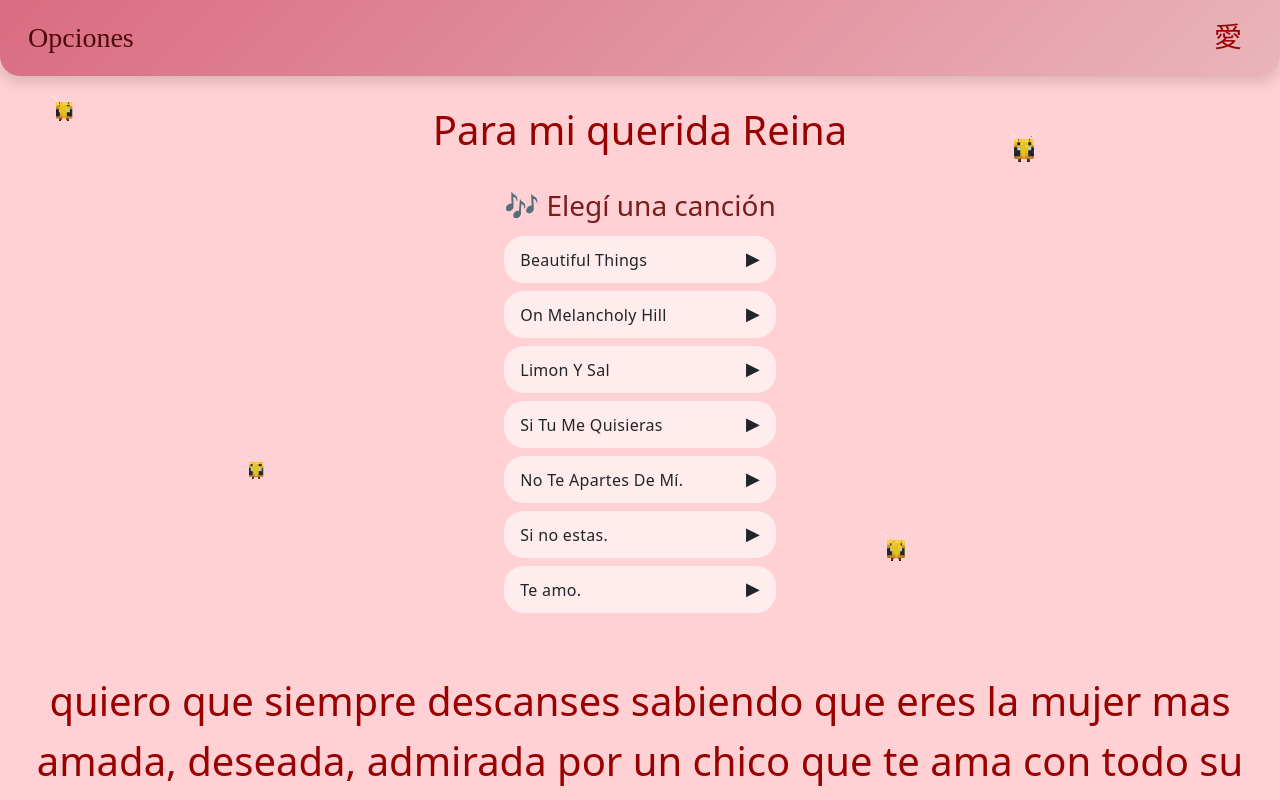
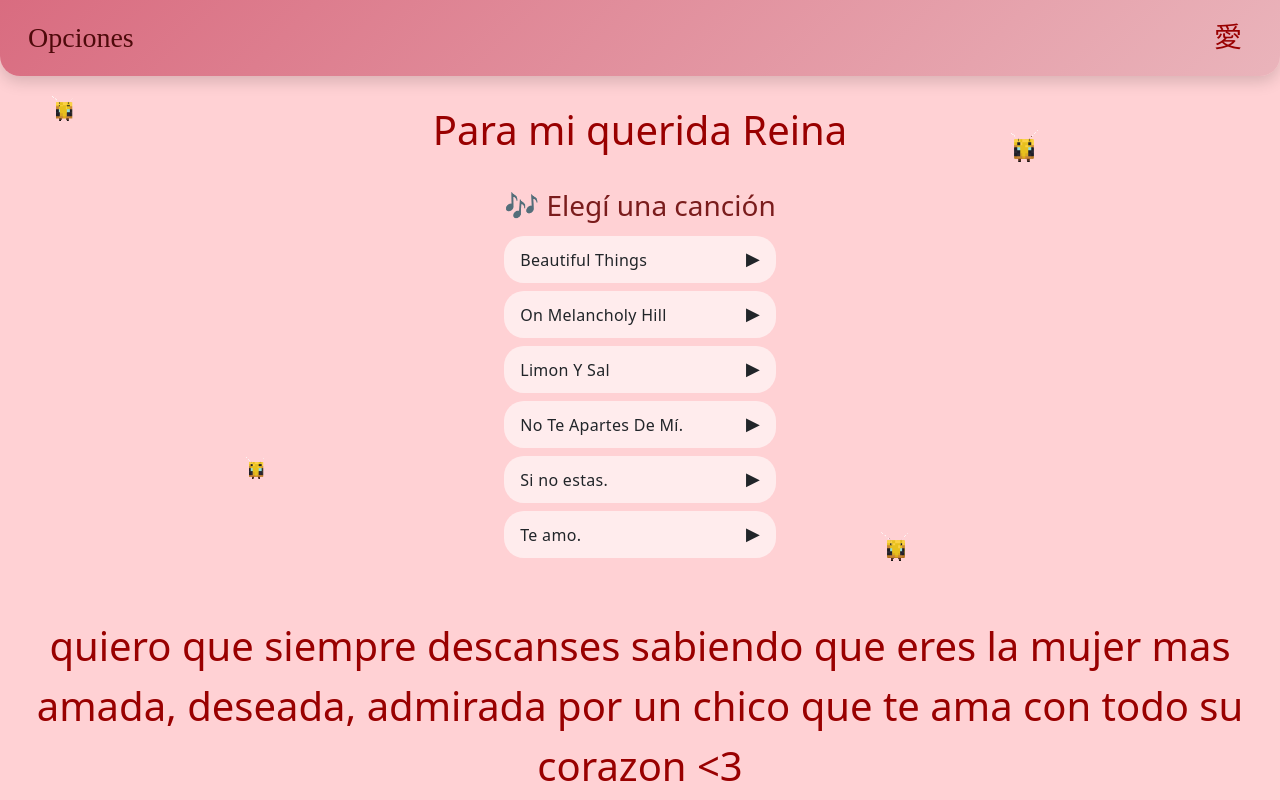
Before and after one commit to jesus-4/Fatima, an Angular app: page /home in a window 1280 px wide. Shown: the top 800 px of the page. Built offline with nearby package versions, Linux system fonts and the light colour scheme; sample sign-in values are in the browser's storage; a web font is replaced by a local one.

Commit message:
30 de julio 2.0

```diff
--- a/src/app/pages/home/home.component.ts
+++ b/src/app/pages/home/home.component.ts
@@ -34,10 +34,6 @@ export class HomeComponent implements OnInit {
     {
       title: 'Limon Y Sal',
       src: 'assets/music/Julieta Venegas - Limon Y Sal.mp3'
-    },
-    {
-      title: 'Si Tu Me Quisieras ',
-      src: 'assets/music/Mon Laferte - Si Tu Me Quisieras.mp3'
     },
     {
       title: 'No Te Apartes De Mí.',
```
